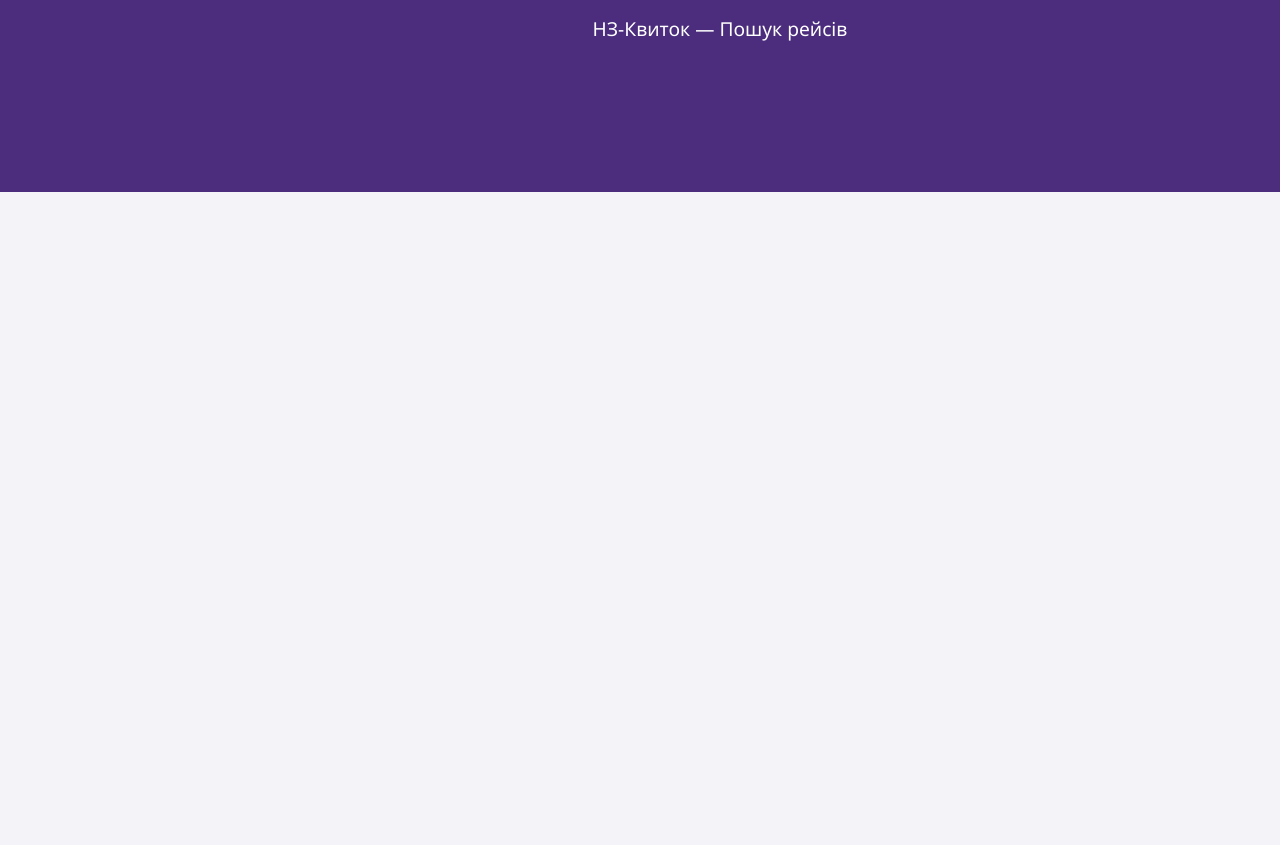
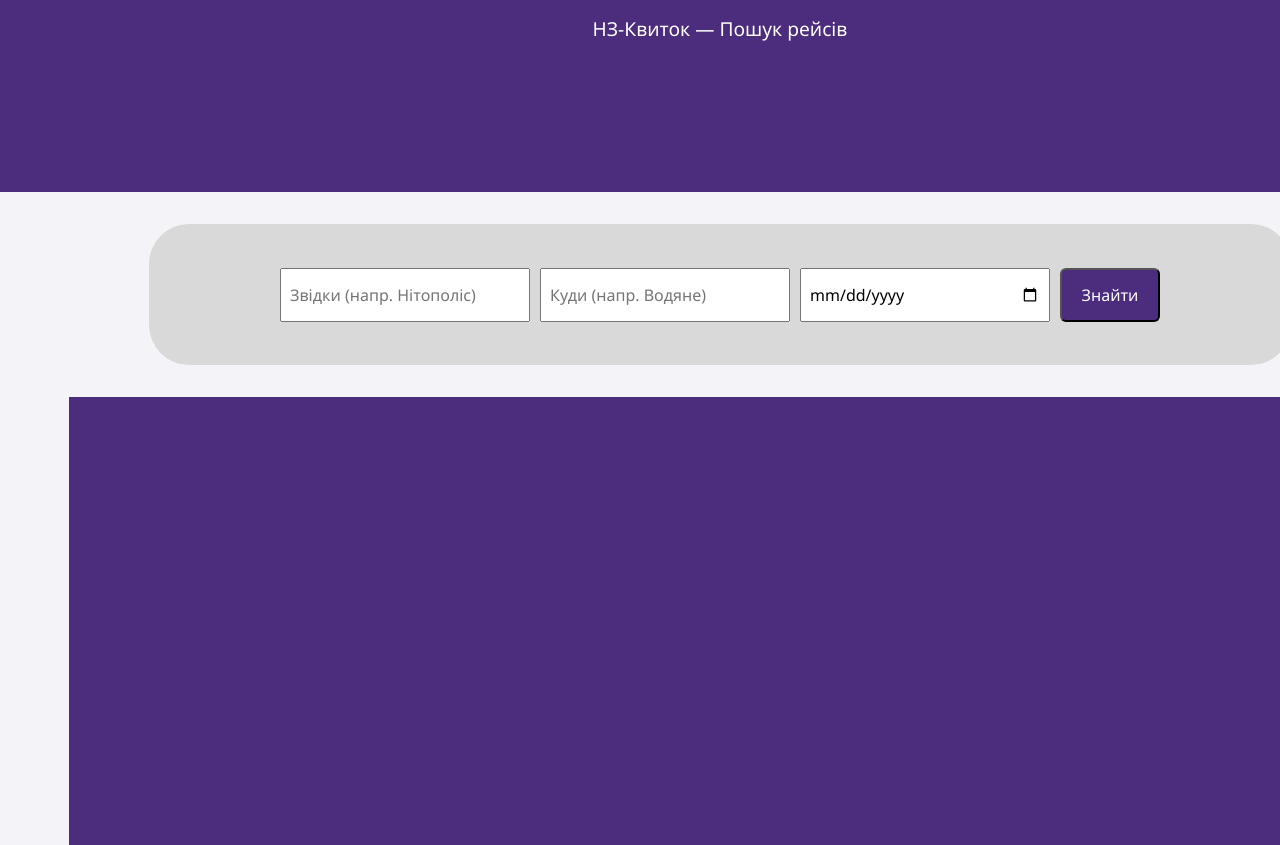
Before and after one commit to NikitaVerbickiy/reliz_nichzl, a plain HTML site: page index.html in a window 1280 px wide. Shown: the top 845 px of the page. Before the commit the page ends 800 px from the top, so only its background shows below. Drawn offline with nearby package versions, Linux system fonts and the light colour scheme.

Commit message:
first_css

```diff
--- a/index.html
+++ b/index.html
@@ -17,6 +17,7 @@ crossorigin="anonymous">
 <body>
   <header>НЗ-Квиток — Пошук рейсів</header>
 
+  <div class="search-block">
   <div class="search-bar">
     <input id="from" list="stations-from" placeholder="Звідки (напр. Нітополіс)" />
 
@@ -26,7 +27,10 @@ crossorigin="anonymous">
     <button onclick="searchTrains()">Знайти</button>
   </div>
 
+  </div>
+  <div class = "results-menu">
   <div class="results" id="results"></div>
+  </div>
 
   <script
   src="https://cdn.jsdelivr.net/npm/bootstrap@5.3.3/dist/js/bootstrap.bundle.min.js"
--- a/style.css
+++ b/style.css
@@ -20,23 +20,69 @@ body {
     font-size: 1.2em;
 
     }
+
+    .search-block
+    {
+
+      position: absolute;
+      width: 1142px;
+      height: 141px;
+      left: 149px;
+      top: 224px;
+
+      background: #D9D9D9;
+      border-radius: 40px;
+    }
+
     .search-bar {
       display: flex;
       justify-content: center;
       align-items: center;
       gap: 10px;
-      background-color: white;
+
       padding: 15px;
-      box-shadow: 0 2px 4px rgba(0,0,0,0.1);
+
+      width: 1142px;
+      height: 141px;
+
     }
     .search-bar input, .search-bar datalist {
       padding: 8px;
       font-size: 1em;
+      width: 250px;
+      height: 54px;
     }
+
+    .search-bar button
+    {
+
+      width: 100px;
+      height: 54px;
+
+      background-color: #4b2c7d;
+      color: white;
+      border-radius: 6px;
+    }
+
+    .results-menu
+    {
+      display: flex;
+      justify-content: center;
+      position: absolute;
+      width: 1326px;
+      height: 448px;
+      left: 69px;
+      top: 397px;
+
+      background: #4b2c7d;
+
+    }
+
     .results {
       max-width: 800px;
       margin: 20px auto;
     }
+
     .card {
       background-color: white;
       border-radius: 8px;
```
